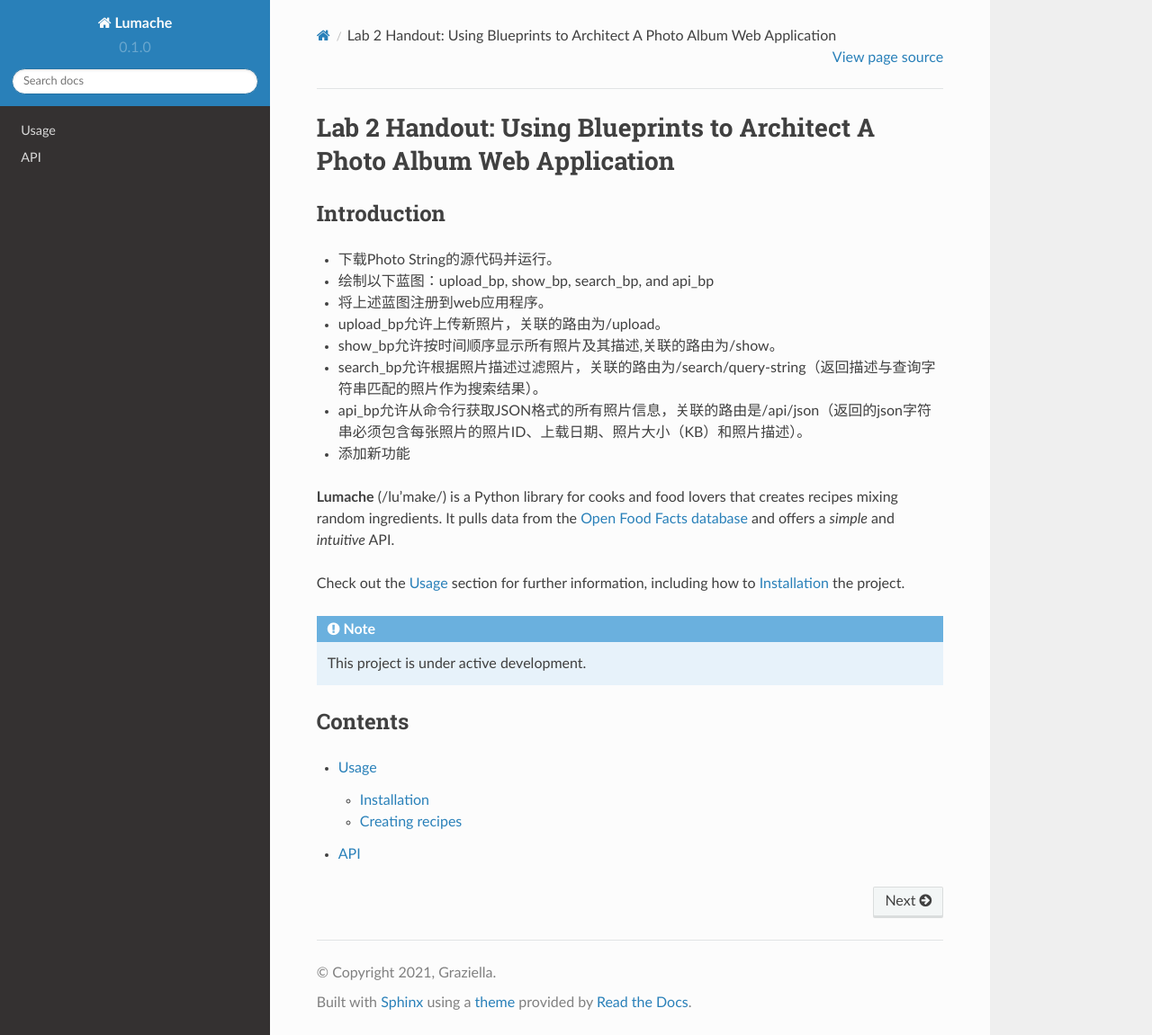
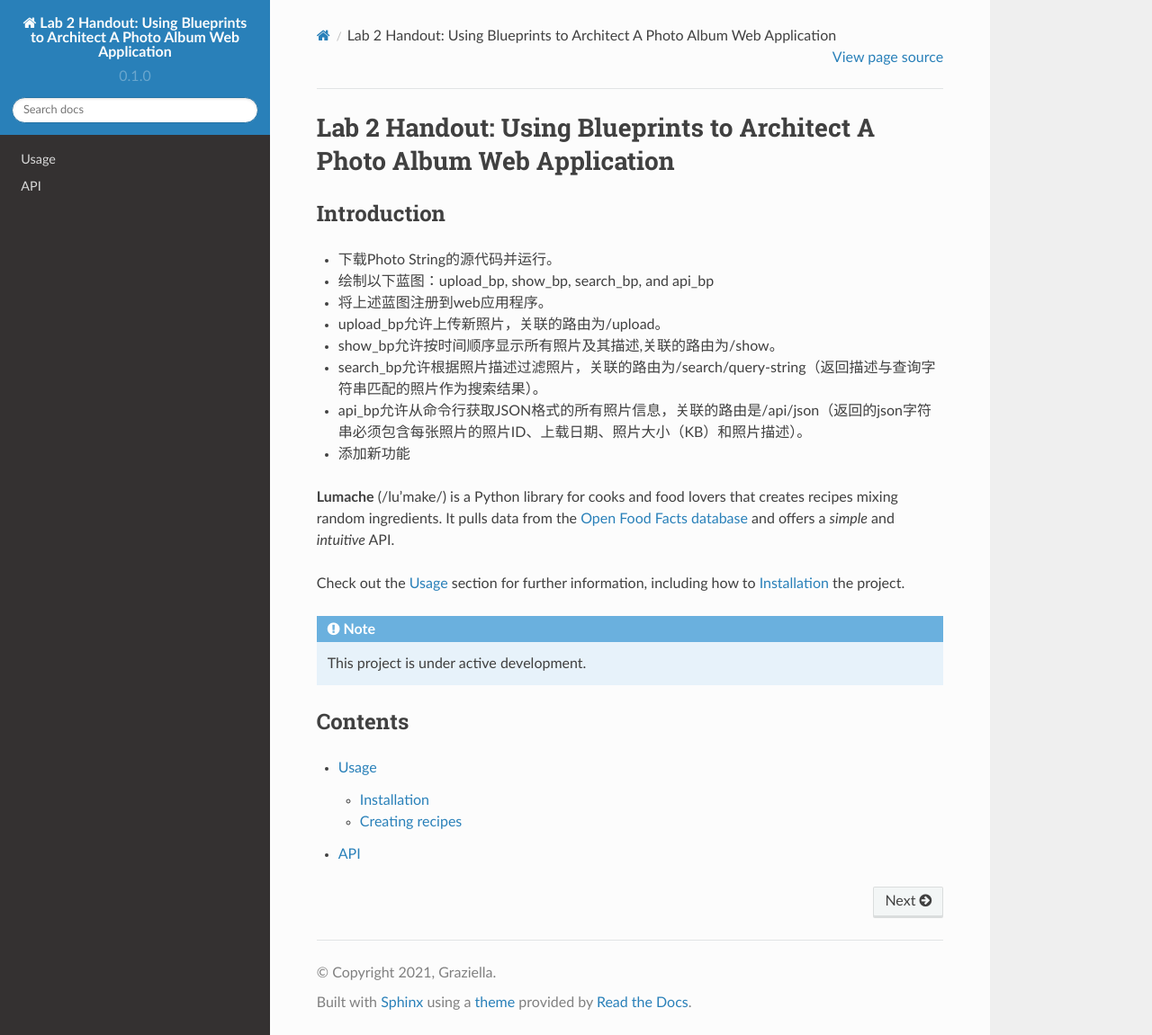
Before and after one commit to AmberLYX/Lab2.1.0, a Sphinx documentation site: the page built from docs/source/index.rst, in a window 1280 px wide and 1151 px high. Shown: the whole window at 90% size. Built offline with Sphinx 7.4.7 and the Read the Docs theme 2.0.0, drawn with Linux system fonts in a browser that asks for light colours.

Commit message:
Update conf.py

```diff
--- a/docs/source/conf.py
+++ b/docs/source/conf.py
@@ -2,7 +2,7 @@
 
 # -- Project information
 
-project = 'Lumache'
+project = 'Lab 2 Handout: Using Blueprints to Architect A Photo Album Web Application'
 copyright = '2021, Graziella'
 author = 'Graziella'
 
```
